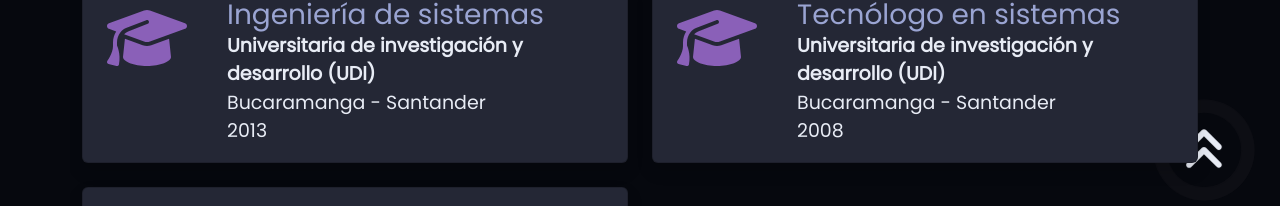
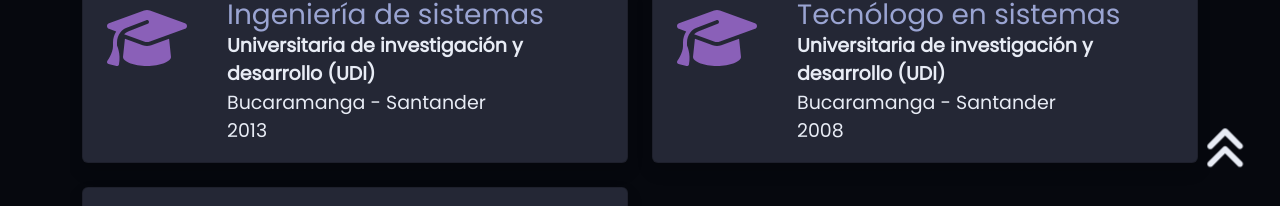
Before and after one commit to jhonuru/website, a React (Vite) app: page / in a window 1280 px wide. Shown: the part 593-799 px from the top of the page. Built offline with nearby package versions, Linux system fonts and the light colour scheme.

Commit message:
Update App.sass

```diff
--- a/src/styles/App.sass
+++ b/src/styles/App.sass
@@ -43,27 +43,20 @@ ul
 .btnTop
   position: fixed
   bottom: 4%
-  right: 4%
-  width: 50px
-  height: 50px
-  padding-left: 11px
-  padding-top: 9px
-  border-radius: 35px
+  right: 2%
+  width: 40px
+  height: 40px
   transition: all 0.5s ease-out
   transform: scale(1.5)
   animation: pulse 2s infinite
   color: $color-text !important
-
 .btnTop:hover
   color: $color-accent !important
 
 @keyframes pulse
   0%
     transform: scale(1.3)
-    box-shadow: 0 0 0 0 rgba(153, 133, 133, 0.7)
   70%
     transform: scale(1.5)
-    box-shadow: 0 0 0 10px rgba(0, 0, 0, 0)
   100%
     transform: scale(1.3)
-    box-shadow: 0 0 0 10px rgba(0, 0, 0, 0)
```
